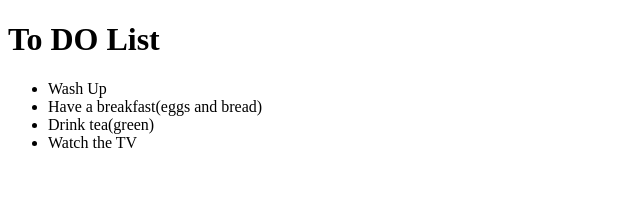
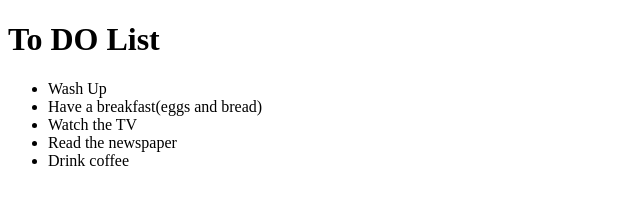
Before and after one commit to sheryuliy/Lab5, a plain HTML site: page index.html in a window 1280 px wide. Shown: the whole page, without its empty margins (0-640 px from the left). Drawn offline with Linux system fonts and the light colour scheme.

Commit message:
resolve conflict

```diff
--- a/index.html
+++ b/index.html
@@ -9,8 +9,9 @@
 	<ul>
 		<li>Wash Up</li>
 		<li>Have a breakfast(eggs and bread)</li>
-		<li>Drink tea(green)</li>
 		<li>Watch the TV</li>
+		<li>Read the newspaper</li>
+		<li>Drink coffee</li>
 	</ul>
 </body>
 </html>
```
